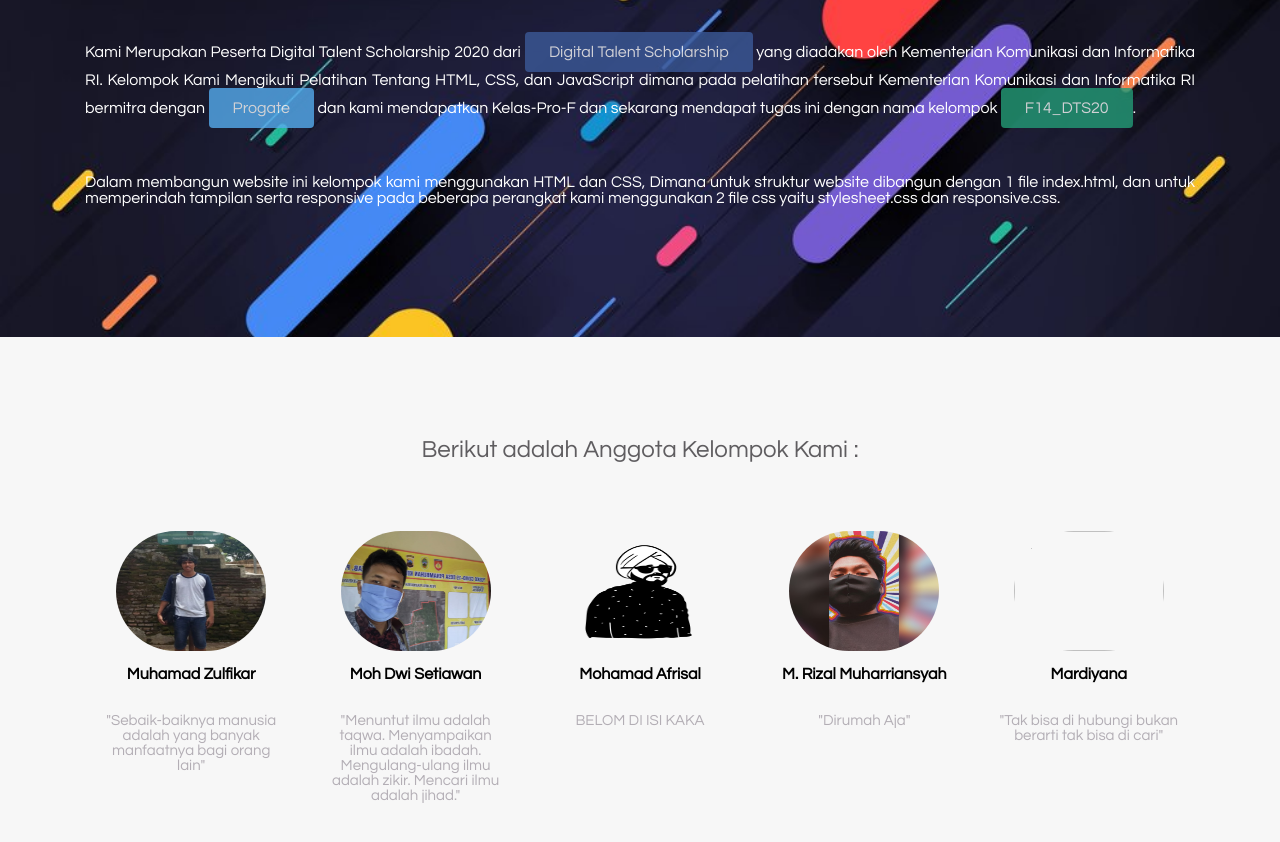
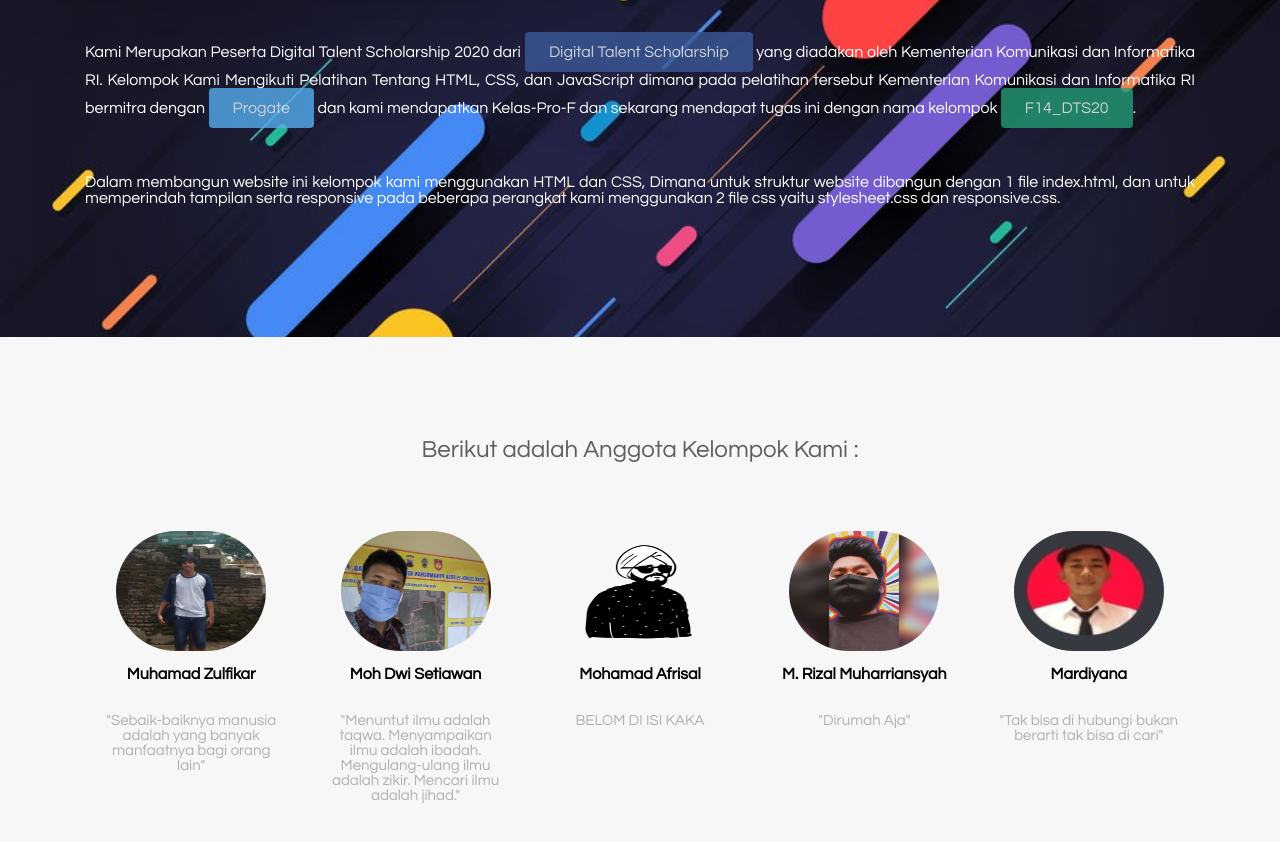
Before and after one commit to mhmdrizalm-dev/mhmdrizalm-dev.github.io, a plain HTML site: page index.html in a window 1280 px wide. Shown: the part 216-1058 px from the top of the page. Drawn offline with Linux system fonts and the light colour scheme.

Commit message:
Update index.html

```diff
--- a/index.html
+++ b/index.html
@@ -89,7 +89,7 @@
           </div>
           <div class="anggota-f14">
             <div class="foto-anggota">
-              <img class="foto" src="mardiyana.png">
+              <img class="foto" src="mardiyana.jpg">
                <p>Mardiyana</p>
             </div>
              <p class="text-contents">"Tak bisa di hubungi bukan berarti tak bisa di cari"</p>
```
